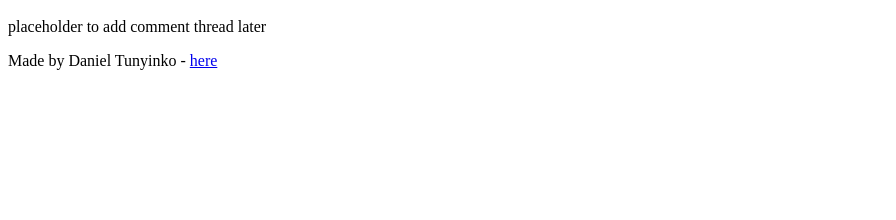
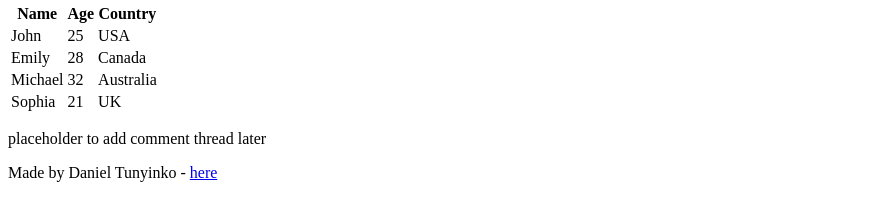
Before and after one commit to DAN6256/My_First_Portfolio, a plain HTML site: page html_basic/index.html in a window 1280 px wide. Shown: the part 576-796 px from the top of the page, without its empty margins (0-896 px from the left). Drawn offline with Linux system fonts and the light colour scheme.

Commit message:
Update index file

```diff
--- a/html_basic/index.html
+++ b/html_basic/index.html
@@ -28,6 +28,39 @@
       <a href="https://www.alxafrica.com/" target="_blank">
         <img src="https://i.ibb.co/gTDZZT8/ALX-Logo-07.png" alt="ALX Logo" width="300">
       </a>
+
+      <!-- Learner Table -->
+      <table>
+        <thead>
+          <tr>
+            <th>Name</th>
+            <th>Age</th>
+            <th>Country</th>
+          </tr>
+        </thead>
+        <tbody>
+          <tr>
+            <td>John</td>
+            <td>25</td>
+            <td>USA</td>
+          </tr>
+          <tr>
+            <td>Emily</td>
+            <td>28</td>
+            <td>Canada</td>
+          </tr>
+          <tr>
+            <td>Michael</td>
+            <td>32</td>
+            <td>Australia</td>
+          </tr>
+          <tr>
+            <td>Sophia</td>
+            <td>21</td>
+            <td>UK</td>
+          </tr>
+        </tbody>
+      </table>
     </article>
 
     <aside>
```
